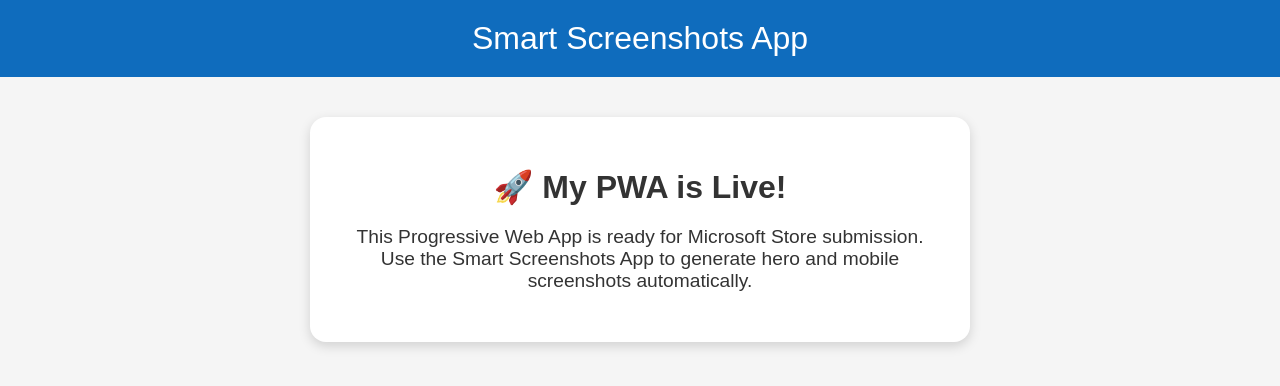
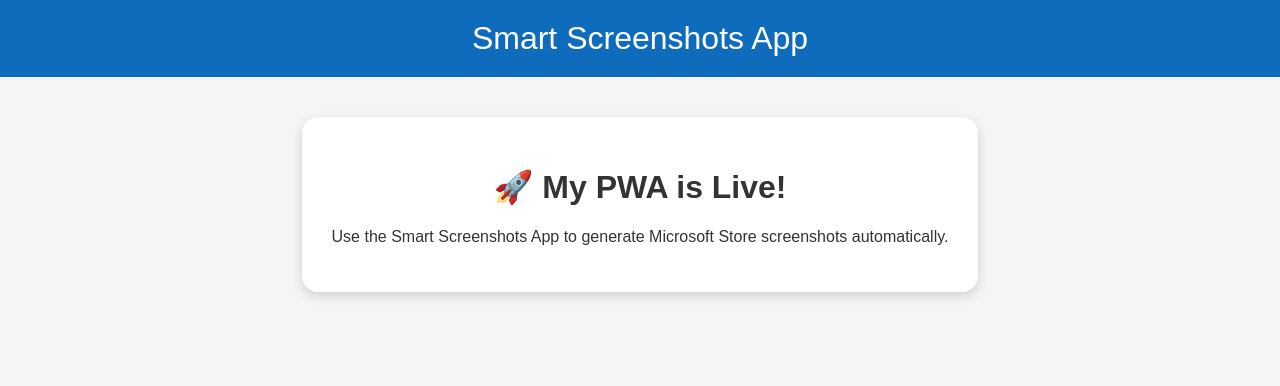
Before and after one commit to rogers-cyber/smart-screenshots-app, a website: page index.html in a window 1280 px wide. Drawn offline with Linux system fonts and the light colour scheme.

Commit message:
Add files via upload

```diff
--- a/config.js
+++ b/config.js
@@ -1,11 +1,7 @@
 module.exports = {
   appName: "Smart Screenshots App",
-
-  // Your GitHub Pages PWA URL
   url: "https://rogers-cyber.github.io/smart-screenshots-app/",
-
   outputDir: "output",
-
   options: {
     fullPage: false,
     deviceScaleFactor: 2,
--- a/index.html
+++ b/index.html
@@ -4,71 +4,28 @@
   <meta charset="UTF-8">
   <meta name="viewport" content="width=device-width, initial-scale=1.0">
   <title>Smart Screenshots App</title>
-
-  <!-- PWA manifest -->
   <link rel="manifest" href="manifest.json">
-
-  <!-- Theme colors for mobile browser UI -->
   <meta name="theme-color" content="#0f6cbd">
-  <meta name="description" content="Smart Screenshots App - generate Microsoft Store ready PWA screenshots">
-
-  <!-- Simple style for screenshots -->
   <style>
-    body {
-      font-family: Arial, sans-serif;
-      text-align: center;
-      margin: 0;
-      padding: 0;
-      background: #f5f5f5;
-      color: #333;
-    }
-    header {
-      background: #0f6cbd;
-      color: white;
-      padding: 20px 0;
-      font-size: 2rem;
-    }
-    main {
-      padding: 40px 20px;
-    }
-    h1 {
-      font-size: 2rem;
-      margin-bottom: 20px;
-    }
-    p {
-      font-size: 1.2rem;
-      max-width: 600px;
-      margin: 0 auto 20px;
-    }
-    .app-box {
-      display: inline-block;
-      background: white;
-      padding: 30px;
-      border-radius: 16px;
-      box-shadow: 0 4px 12px rgba(0,0,0,0.15);
-    }
+    body { font-family: Arial; text-align:center; margin:0; padding:0; background:#f5f5f5; color:#333;}
+    header {background:#0f6cbd; color:white; padding:20px 0; font-size:2rem;}
+    main {padding:40px 20px;}
+    .app-box {display:inline-block; background:white; padding:30px; border-radius:16px; box-shadow:0 4px 12px rgba(0,0,0,0.15);}
   </style>
 </head>
 <body>
-  <header>
-    Smart Screenshots App
-  </header>
+  <header>Smart Screenshots App</header>
   <main>
     <div class="app-box">
       <h1>🚀 My PWA is Live!</h1>
-      <p>
-        This Progressive Web App is ready for Microsoft Store submission.
-        Use the Smart Screenshots App to generate hero and mobile screenshots automatically.
-      </p>
+      <p>Use the Smart Screenshots App to generate Microsoft Store screenshots automatically.</p>
     </div>
   </main>
-
-  <!-- Register Service Worker -->
   <script>
     if ('serviceWorker' in navigator) {
       navigator.serviceWorker.register('service-worker.js')
-        .then(() => console.log('Service Worker registered'))
-        .catch(err => console.error('Service Worker registration failed:', err));
+        .then(()=>console.log('Service Worker registered'))
+        .catch(err=>console.error('Service Worker failed:',err));
     }
   </script>
 </body>
```
Also changed, not shown: run.js (+5 -6 lines), service-worker.js (+4 -17 lines), manifest.json.
